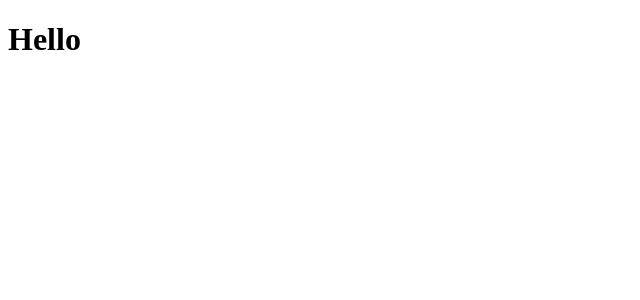
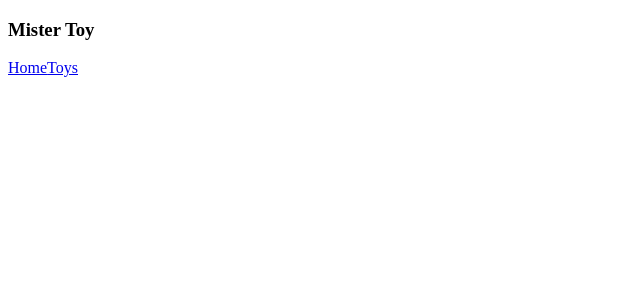
Before and after one commit to Haim-Braunstein/misterToy-frontend, a React (Vite) app: page / in a window 1280 px wide. Shown: the top 300 px of the page, without its empty margins (0-640 px from the left). Built offline with nearby package versions, Linux system fonts and the light colour scheme.

Commit message:
Add header homepage and toyIndex

```diff
--- /dev/null
+++ b/src/cmps/AppHeader.jsx
@@ -0,0 +1,21 @@
+import { NavLink } from "react-router-dom"
+
+
+
+export function AppHeader() {
+
+    return (
+        <header className="app-header full main-layout">
+            <section className="header-container">
+                <h1>Mister Toy</h1>
+                <nav className="app-nav">
+                    <NavLink to="/" >Home</NavLink>
+                    {/* <NavLink to="/about" >About</NavLink> */}
+                    <NavLink to="/toy" >Toys</NavLink>
+
+                </nav>
+            </section>
+        </header>
+    )
+
+}
--- /dev/null
+++ b/src/pages/HomePage.jsx
@@ -0,0 +1,5 @@
+
+
+export function HomePage() {
+
+}
--- /dev/null
+++ b/src/pages/ToyIndex.jsx
@@ -0,0 +1,7 @@
+
+
+export function ToyIndex() {
+
+
+
+}
--- a/src/root-cmp.jsx
+++ b/src/root-cmp.jsx
@@ -1,12 +1,36 @@
-import { useState } from 'react'
-import reactLogo from './assets/react.svg'
-import viteLogo from '/vite.svg'
+import { Provider } from 'react-redux'
+import { BrowserRouter as Router, Route, Routes, } from 'react-router-dom'
 import '../src/assets/style/main.css'
+
+import { ToyIndex } from './pages/ToyIndex'
+import { HomePage } from './pages/HomePage'
+import { AppHeader } from './cmps/AppHeader'
+import { store } from './store/store'
+
 
 export function App() {
 
   return (
-    <h1>Hello</h1>
+    <Provider store={store}>
+      <Router>
+        <section className="app">
+          <AppHeader />
+          <main className='main-layout'>
+
+
+            <Routes>
+              <Route element={<HomePage />} path='/' />
+              <Route element={<ToyIndex />} path='/toy' />
+
+            </Routes>
+
+          </main>
+
+        </section>
+      </Router>
+    </Provider>
   )
 
+
+
 }
--- a/src/store/store.js
+++ b/src/store/store.js
@@ -1,8 +1,8 @@
-import { combineReducers, compose, legacy_createStore } from "redux"
+import { combineReducers, compose, legacy_createStore as createStore } from "redux"
 import { toyReducer } from "./reducers/toy.reducer"
 
 
-const rootReducers = combineReducers({
+const rootReducer = combineReducers({
     toyModule: toyReducer,
 })
 
```
